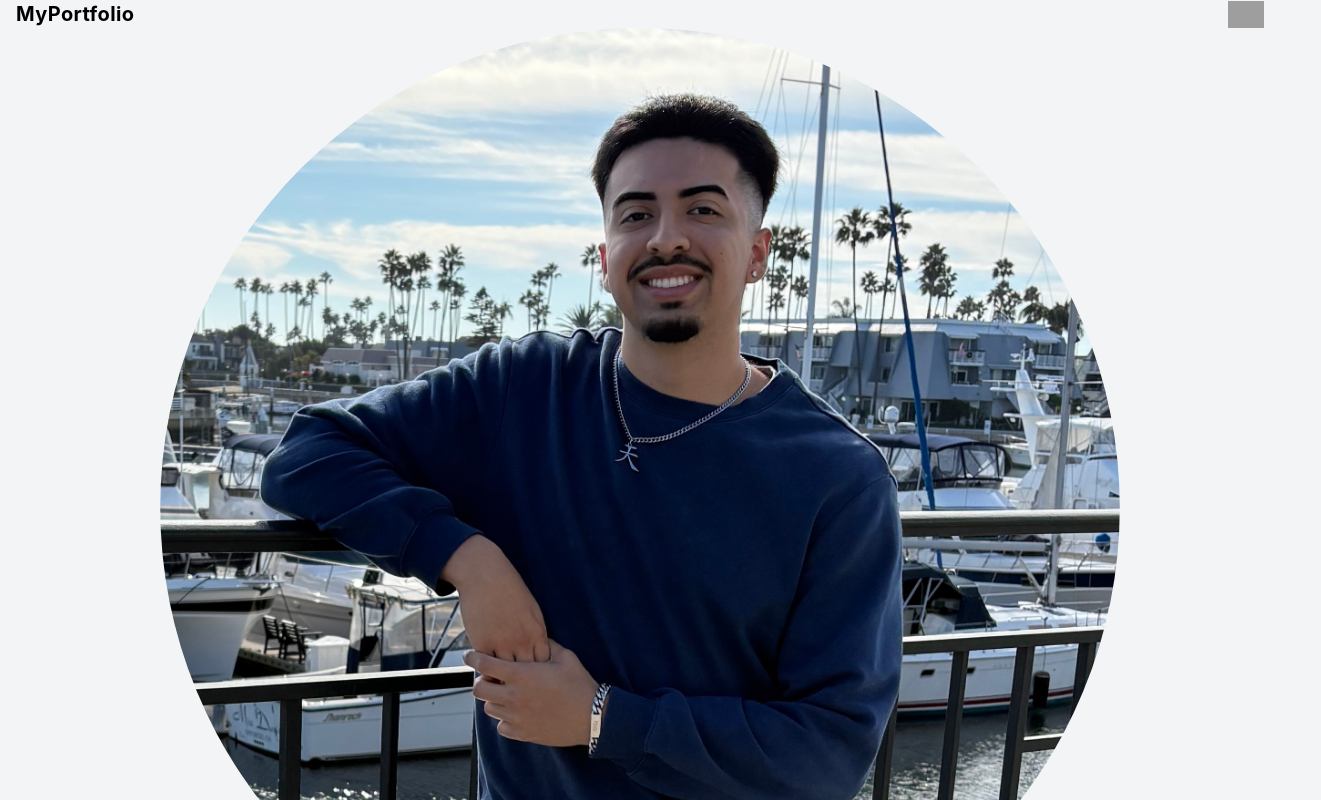
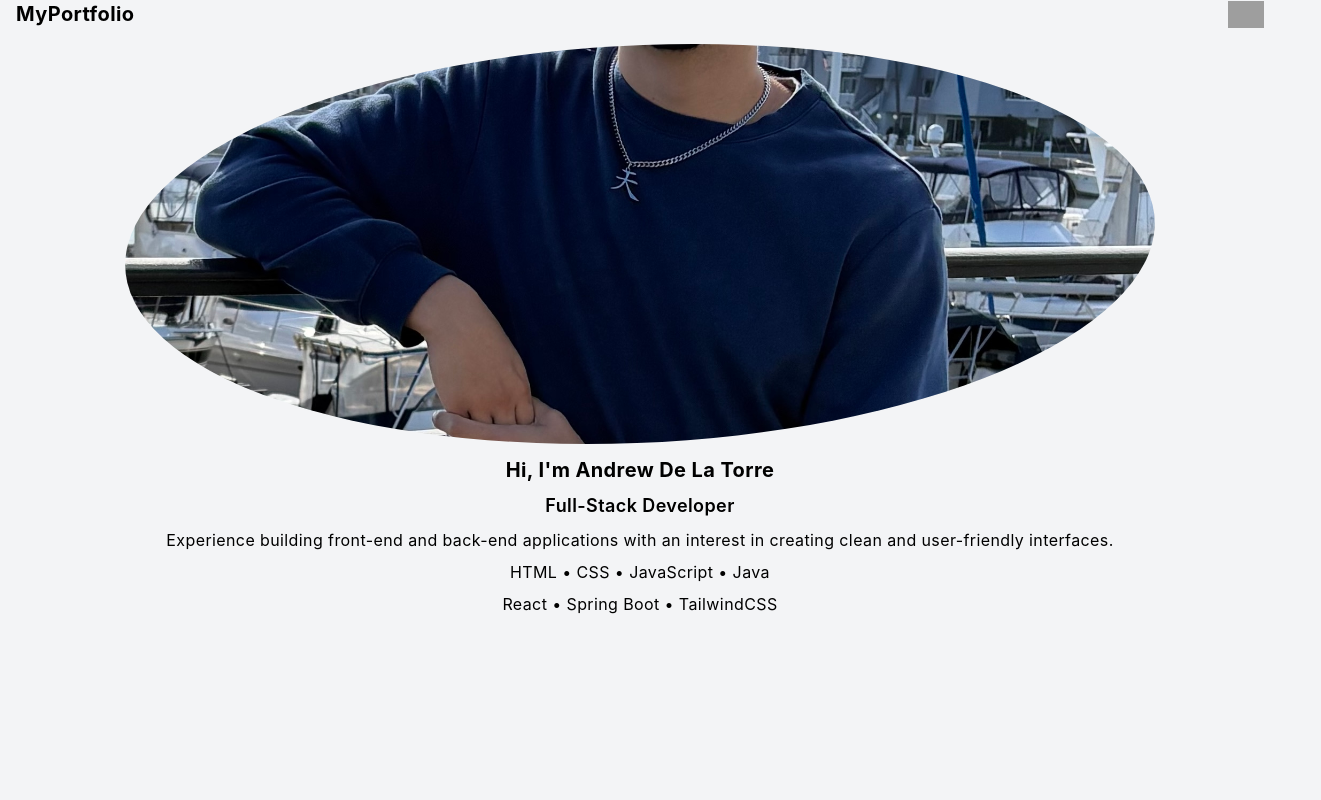
Before and after one commit to drewdlt/portfolio-website, a React (Vite) app: page / in a window 1280 px wide. Shown: the top 800 px of the page, 1321 px wide, since content can reach past the window. Built offline with nearby package versions, Linux system fonts and the light colour scheme; grey boxes are pictures that could not be loaded.

Commit message:
Change profile image

```diff
--- a/src/pages/Home.css
+++ b/src/pages/Home.css
@@ -1,7 +1,17 @@
-@import "tailwindcss";
+@import 'tailwindcss';
+
+.profile-image-container {
+	width: 80%;
+	height: 400px;
+	clip-path: ellipse(50% 50% at 50% 50%);
+	transform: skew(-15deg);
+}
 
 .profile-image {
-    width: 75%;
-    height: auto;
-    clip-path: circle();
+	background-image: url('/PortfolioImage.WebP');
+	transform: skew(15deg) scale(1.1);
+	width: 100%;
+	height: 100%;
+	background-position: center;
+	background-size: cover;
 }
--- a/src/pages/Home.jsx
+++ b/src/pages/Home.jsx
@@ -1,27 +1,28 @@
-import { useState } from "react";
-import "./Home.css";
-import { NavLink } from "react-router";
+import { useState } from 'react';
+import './Home.css';
 
 export function Home() {
 	const [showSidebar, setShowSidebar] = useState(false);
 
 	return (
 		<>
-      <div className="items-center flex flex-col gap-3">
-        <img src="PortfolioImage.WebP" alt="" className="profile-image" />
-        <div className="flex flex-col gap-2 ">
-          <h1 className="text-xl font-bold text-center">
+			<div className='items-center flex flex-col gap-3 my-4'>
+				<div className='profile-image-container'>
+					<div className='profile-image'></div>
+				</div>
+				<div className='flex flex-col gap-2 '>
+					<h1 className='text-xl font-bold text-center'>
 						Hi, I'm Andrew De La Torre
 					</h1>
-          <h3 className="text-lg font-semibold text-center">
+					<h3 className='text-lg font-semibold text-center'>
 						Full-Stack Developer
 					</h3>
-          <p className="mx-5">
+					<p className='mx-5'>
 						Experience building front-end and back-end applications with an
 						interest in creating clean and user-friendly interfaces.
 					</p>
-          <p className="text-center">HTML • CSS • JavaScript • Java</p>
-          <p className="text-center">React • Spring Boot • TailwindCSS</p>
+					<p className='text-center'>HTML • CSS • JavaScript • Java</p>
+					<p className='text-center'>React • Spring Boot • TailwindCSS</p>
 				</div>
 			</div>
 		</>
```
Lines whose indentation alone changed are shown as unchanged.
